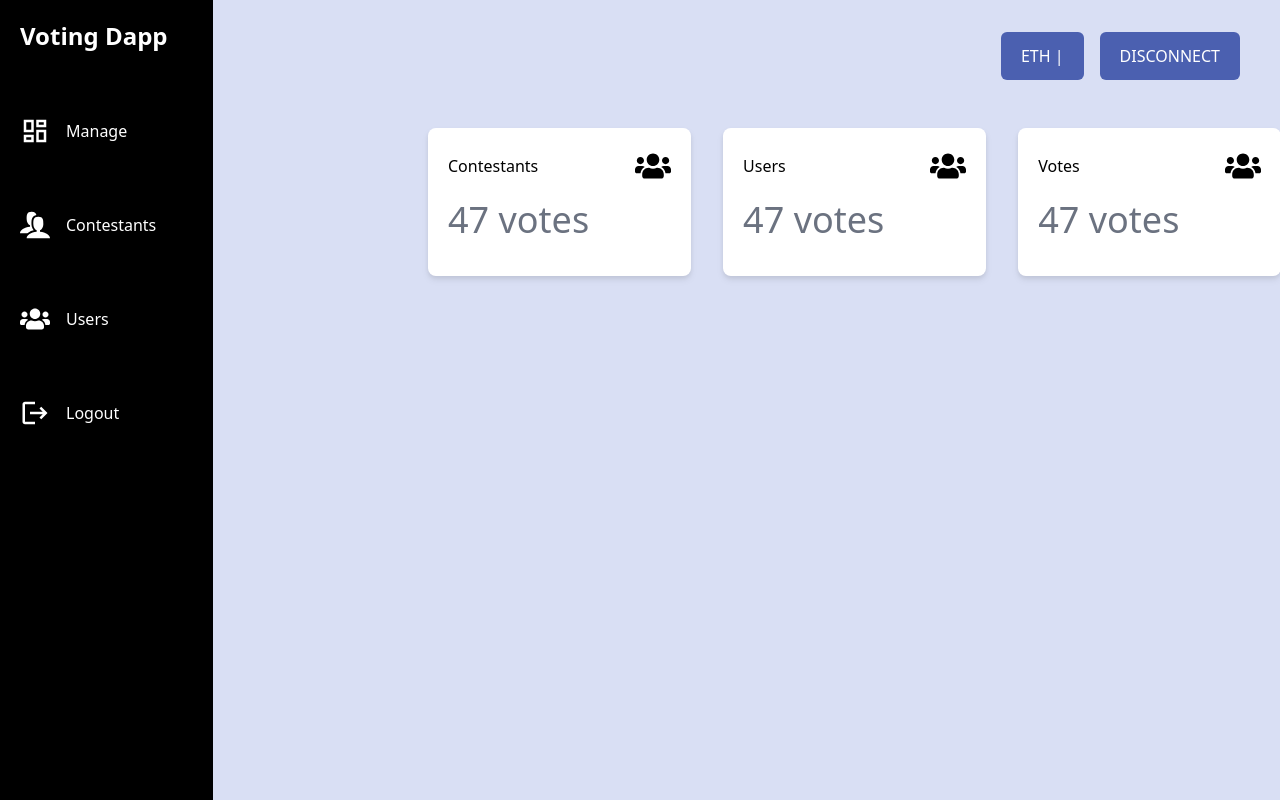
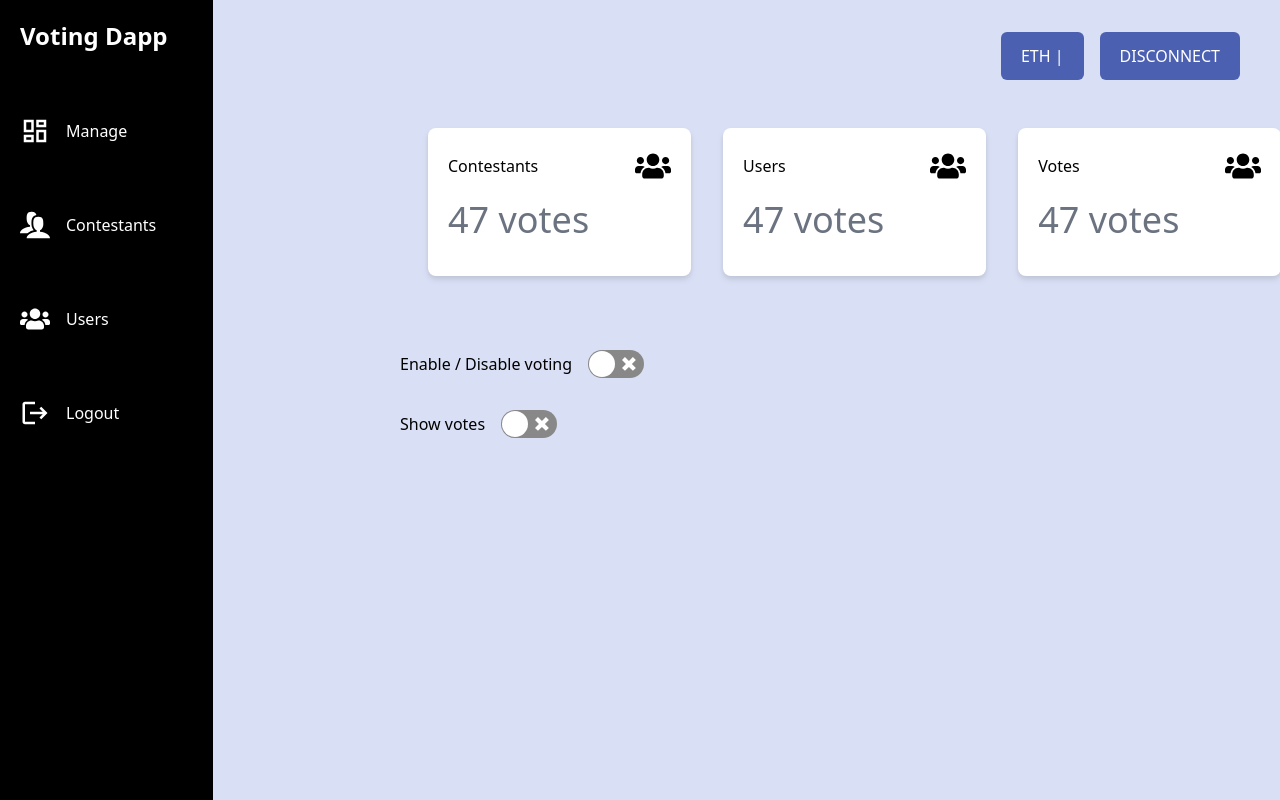
Before and after one commit to nkemjikaobi/voting-dapp-frontend, a Next.js app: page /admin in a window 1280 px wide. Built offline with nearby package versions, Linux system fonts and the light colour scheme.

Commit message:
enable voting and show votes

```diff
--- a/pages/admin/index.tsx
+++ b/pages/admin/index.tsx
@@ -3,13 +3,15 @@ import type { NextPage } from 'next';
 import Head from 'next/head';
 import toast, { Toaster } from 'react-hot-toast';
 import VotingContext from 'context/voting/VotingContext';
-import { useContext, useEffect } from 'react';
+import { useContext, useEffect, useState } from 'react';
 import { useRouter } from 'next/router';
 import SideBar from 'components/SideBar';
 import DetailCard from 'components/DetailCard';
+import Switch from 'react-switch';
 
 const AdminPage: NextPage = () => {
 	const votingContext = useContext(VotingContext);
+	const [checked, setChecked] = useState<boolean>(false);
 
 	const {
 		connectWallet,
@@ -68,6 +70,10 @@ const AdminPage: NextPage = () => {
 		};
 		//eslint-disable-next-line
 	}, [error]);
+
+	const handleChange = () => {
+		setChecked(!checked);
+	};
 	return (
 		<div>
 			<Head>
@@ -102,8 +108,18 @@ const AdminPage: NextPage = () => {
 				</div>
 				<div className=' grid grid-cols-1 md:grid-cols-3 gap-8 w-4/6 ml-32 absolute top-32 left-[300px]'>
 					<DetailCard name='Contestants' icon='ImUsers' />
-					<DetailCard name='Users' icon="FaUsers" />
+					<DetailCard name='Users' icon='FaUsers' />
 					<DetailCard name='Votes' />
+				</div>
+				<div className='absolute top-[350px] left-[400px]'>
+					<label className='flex items-center'>
+						<span className='mr-4'>Enable / Disable voting</span>
+						<Switch onChange={() => handleChange()} checked={checked} />
+					</label>
+					<label className='flex items-center mt-8'>
+						<span className='mr-4'>Show votes</span>
+						<Switch onChange={() => handleChange()} checked={checked} />
+					</label>
 				</div>
 			</main>
 		</div>
```
